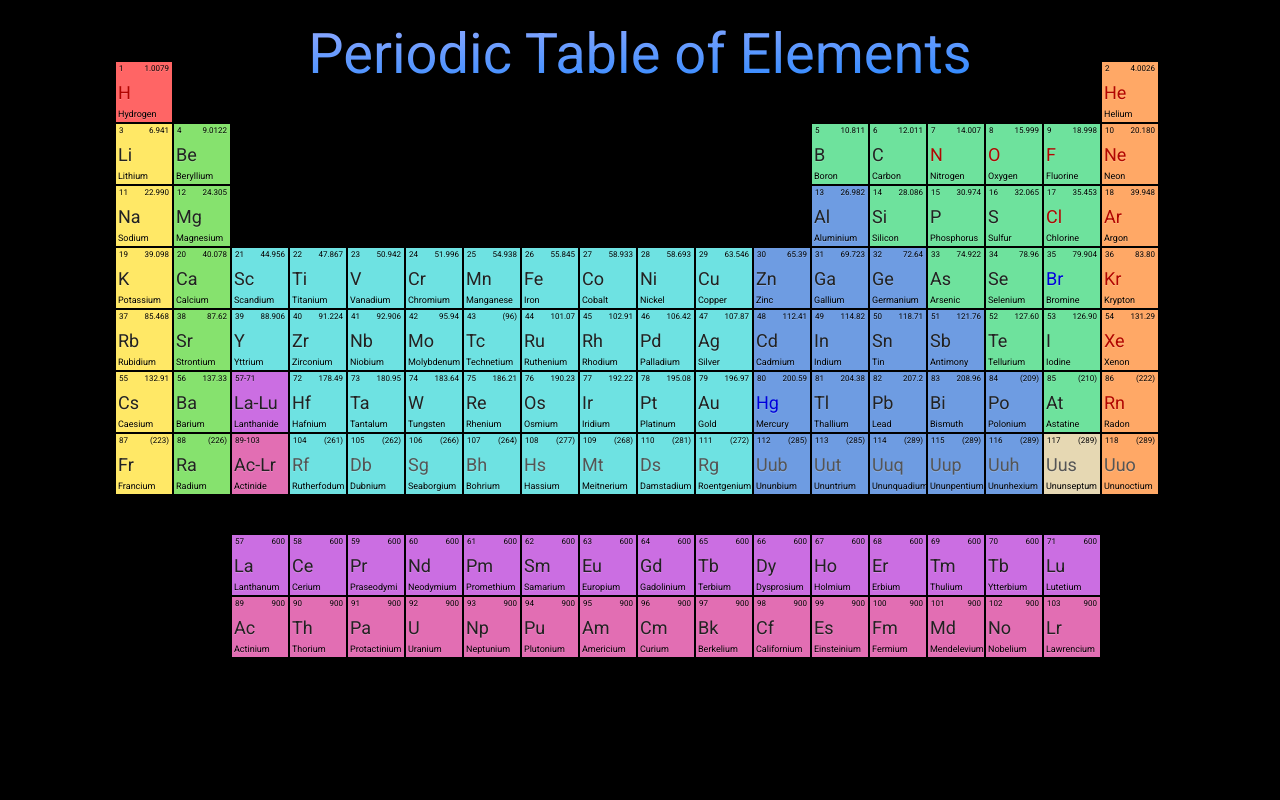
After one commit to ebylund/school.erikbylund.com, a PHP site: page /annoying/Table.php in a window 1280 px wide. The commit adds this page. Run offline with PHP 8.4, Linux system fonts and the light colour scheme.

Commit message:
rename files

```diff
--- /dev/null
+++ b/annoying/Table.php
@@ -0,0 +1,293 @@
+<!DOCTYPE html>
+<html lang="en">
+<head>
+    <meta charset="UTF-8">
+    <title></title>
+    <link href='https://fonts.googleapis.com/css?family=Roboto' rel='stylesheet' type='text/css'>
+    <link rel="stylesheet" href="./css/Table.css">
+</head>
+<body>
+
+    <div class="title_container">
+        <h1 class="site__title mega">Periodic Table of Elements</h1>
+    </div>
+
+    <div class="wrapper">
+        <ul class="main">
+
+            <!-- ROW 1 -->
+
+            <li data-pos="1" data-nb="1.0079" class="type-1 cat-2">H<span>Hydrogen</span></li>
+            <li class="empty"></li>
+            <li class="empty"></li>
+            <li class="empty"></li>
+            <li class="empty"></li>
+
+            <li class="empty"></li>
+            <li class="empty"></li>
+            <li class="empty"></li>
+            <li class="empty"></li>
+            <li class="empty"></li>
+            <li class="empty"></li>
+            <li class="empty"></li>
+            <li class="empty"></li>
+            <li class="empty"></li>
+            <li class="empty"></li>
+
+            <li class="empty"></li>
+            <li class="empty"></li>
+            <li data-pos="2" data-nb="4.0026" class="type-2 cat-2">He<span>Helium</span></li>
+
+            <!-- ROW 2 -->
+
+            <li data-pos="3" data-nb="6.941" class="type-3 cat-0">Li<span>Lithium</span></li>
+            <li data-pos="4" data-nb="9.0122" class="type-4 cat-0">Be<span>Beryllium</span></li>
+            <li class="empty"></li>
+            <li class="empty"></li>
+            <li class="empty"></li>
+
+            <li class="empty"></li>
+            <li class="empty"></li>
+            <li class="empty"></li>
+            <li class="empty"></li>
+            <li class="empty"></li>
+
+            <li class="empty"></li>
+            <li class="empty"></li>
+            <li data-pos="5" data-nb="10.811" class="type-5 cat-0">B<span>Boron</span></li>
+            <li data-pos="6" data-nb="12.011" class="type-5 cat-0">C<span>Carbon</span></li>
+            <li data-pos="7" data-nb="14.007" class="type-5 cat-2">N<span>Nitrogen</span></li>
+
+            <li data-pos="8" data-nb="15.999" class="type-5 cat-2">O<span>Oxygen</span></li>
+            <li data-pos="9" data-nb="18.998" class="type-5 cat-2">F<span>Fluorine</span></li>
+            <li data-pos="10" data-nb="20.180" class="type-2 cat-2">Ne<span>Neon</span></li>
+
+            <!-- ROW 3 -->
+
+            <li data-pos="11" data-nb="22.990" class="type-3 cat-0">Na<span>Sodium</span></li>
+            <li data-pos="12" data-nb="24.305" class="type-4 cat-0">Mg<span>Magnesium</span></li>
+            <li class="empty"></li>
+            <li class="empty"></li>
+            <li class="empty"></li>
+
+            <li class="empty"></li>
+            <li class="empty"></li>
+            <li class="empty"></li>
+            <li class="empty"></li>
+            <li class="empty"></li>
+
+            <li class="empty"></li>
+            <li class="empty"></li>
+            <li data-pos="13" data-nb="26.982" class="type-7 cat-0">Al<span>Aluminium</span></li>
+            <li data-pos="14" data-nb="28.086" class="type-5 cat-0">Si<span>Silicon</span></li>
+            <li data-pos="15" data-nb="30.974" class="type-5 cat-0">P<span>Phosphorus</span></li>
+
+            <li data-pos="16" data-nb="32.065" class="type-5 cat-0">S<span>Sulfur</span></li>
+            <li data-pos="17" data-nb="35.453" class="type-5 cat-2">Cl<span>Chlorine</span></li>
+            <li data-pos="18" data-nb="39.948" class="type-2 cat-2">Ar<span>Argon</span></li>
+
+            <!-- ROW 4 -->
+
+            <li data-pos="19" data-nb="39.098" class="type-3 cat-0">K<span>Potassium</span></li>
+            <li data-pos="20" data-nb="40.078" class="type-4 cat-0">Ca<span>Calcium</span></li>
+            <li data-pos="21" data-nb="44.956" class="type-6 cat-0">Sc<span>Scandium</span></li>
+            <li data-pos="22" data-nb="47.867" class="type-6 cat-0">Ti<span>Titanium</span></li>
+            <li data-pos="23" data-nb="50.942" class="type-6 cat-0">V<span>Vanadium</span></li>
+
+            <li data-pos="24" data-nb="51.996" class="type-6 cat-0">Cr<span>Chromium</span></li>
+            <li data-pos="25" data-nb="54.938" class="type-6 cat-0">Mn<span>Manganese</span></li>
+            <li data-pos="26" data-nb="55.845" class="type-6 cat-0">Fe<span>Iron</span></li>
+            <li data-pos="27" data-nb="58.933" class="type-6 cat-0">Co<span>Cobalt</span></li>
+            <li data-pos="28" data-nb="58.693" class="type-6 cat-0">Ni<span>Nickel</span></li>
+
+            <li data-pos="29" data-nb="63.546" class="type-6 cat-0">Cu<span>Copper</span></li>
+            <li data-pos="30" data-nb="65.39" class="type-7 cat-0">Zn<span>Zinc</span></li>
+            <li data-pos="31" data-nb="69.723" class="type-7 cat-0">Ga<span>Gallium</span></li>
+            <li data-pos="32" data-nb="72.64" class="type-7 cat-0">Ge<span>Germanium</span></li>
+            <li data-pos="33" data-nb="74.922" class="type-5 cat-0">As<span>Arsenic</span></li>
+
+            <li data-pos="34" data-nb="78.96" class="type-5 cat-0">Se<span>Selenium</span></li>
+            <li data-pos="35" data-nb="79.904" class="type-5 cat-1">Br<span>Bromine</span></li>
+            <li data-pos="36" data-nb="83.80" class="type-2 cat-2">Kr<span>Krypton</span></li>
+
+            <!-- ROW 5 -->
+
+            <li data-pos="37" data-nb="85.468" class="type-3 cat-0">Rb<span>Rubidium</span></li>
+            <li data-pos="38" data-nb="87.62" class="type-4 cat-0">Sr<span>Strontium</span></li>
+            <li data-pos="39" data-nb="88.906" class="type-6 cat-0">Y<span>Yttrium</span></li>
+            <li data-pos="40" data-nb="91.224" class="type-6 cat-0">Zr<span>Zirconium</span></li>
+            <li data-pos="41" data-nb="92.906" class="type-6 cat-0">Nb<span>Niobium</span></li>
+
+            <li data-pos="42" data-nb="95.94" class="type-6 cat-0">Mo<span>Molybdenum</span></li>
+            <li data-pos="43" data-nb="(96)" class="type-6 cat-0">Tc<span>Technetium</span></li>
+            <li data-pos="44" data-nb="101.07" class="type-6 cat-0">Ru<span>Ruthenium</span></li>
+            <li data-pos="45" data-nb="102.91" class="type-6 cat-0">Rh<span>Rhodium</span></li>
+            <li data-pos="46" data-nb="106.42" class="type-6 cat-0">Pd<span>Palladium</span></li>
+
+            <li data-pos="47" data-nb="107.87" class="type-6 cat-0">Ag<span>Silver</span></li>
+            <li data-pos="48" data-nb="112.41" class="type-7 cat-0">Cd<span>Cadmium</span></li>
+            <li data-pos="49" data-nb="114.82" class="type-7 cat-0">In<span>Indium</span></li>
+            <li data-pos="50" data-nb="118.71" class="type-7 cat-0">Sn<span>Tin</span></li>
+            <li data-pos="51" data-nb="121.76" class="type-7 cat-0">Sb<span>Antimony</span></li>
+
+            <li data-pos="52" data-nb="127.60" class="type-5 cat-0">Te<span>Tellurium</span></li>
+            <li data-pos="53" data-nb="126.90" class="type-5 cat-0">I<span>Iodine</span></li>
+            <li data-pos="54" data-nb="131.29" class="type-2 cat-2">Xe<span>Xenon</span></li>
+
+            <!-- ROW 6 -->
+
+            <li data-pos="55" data-nb="132.91" class="type-3 cat-0">Cs<span>Caesium</span></li>
+            <li data-pos="56" data-nb="137.33" class="type-4 cat-0">Ba<span>Barium</span></li>
+            <li data-pos="57-71" class="type-8 preview">La-Lu<span>Lanthanide</span></li>
+            <li data-pos="72" data-nb="178.49" class="type-6 cat-0">Hf<span>Hafnium</span></li>
+            <li data-pos="73" data-nb="180.95" class="type-6 cat-0">Ta<span>Tantalum</span></li>
+
+            <li data-pos="74" data-nb="183.64" class="type-6 cat-0">W<span>Tungsten</span></li>
+            <li data-pos="75" data-nb="186.21" class="type-6 cat-0">Re<span>Rhenium</span></li>
+            <li data-pos="76" data-nb="190.23" class="type-6 cat-0">Os<span>Osmium</span></li>
+            <li data-pos="77" data-nb="192.22" class="type-6 cat-0">Ir<span>Iridium</span></li>
+            <li data-pos="78" data-nb="195.08" class="type-6 cat-0">Pt<span>Platinum</span></li>
+
+            <li data-pos="79" data-nb="196.97" class="type-6 cat-0">Au<span>Gold</span></li>
+            <li data-pos="80" data-nb="200.59" class="type-7 cat-1">Hg<span>Mercury</span></li>
+            <li data-pos="81" data-nb="204.38" class="type-7 cat-0">Tl<span>Thallium</span></li>
+            <li data-pos="82" data-nb="207.2" class="type-7 cat-0">Pb<span>Lead</span></li>
+            <li data-pos="83" data-nb="208.96" class="type-7 cat-0">Bi<span>Bismuth</span></li>
+
+            <li data-pos="84" data-nb="(209)" class="type-7 cat-0">Po<span>Polonium</span></li>
+            <li data-pos="85" data-nb="(210)" class="type-5 cat-0">At<span>Astatine</span></li>
+            <li data-pos="86" data-nb="(222)" class="type-2 cat-2">Rn<span>Radon</span></li>
+
+            <!-- ROW 7 -->
+
+            <li data-pos="87" data-nb="(223)" class="type-3 cat-0">Fr<span>Francium</span></li>
+            <li data-pos="88" data-nb="(226)" class="type-4 cat-0">Ra<span>Radium</span></li>
+            <li data-pos="89-103" class="type-9 preview">Ac-Lr<span>Actinide</span></li>
+            <li data-pos="104" data-nb="(261)" class="type-6 cat-3">Rf<span>Rutherfodum</span></li>
+            <li data-pos="105" data-nb="(262)" class="type-6 cat-3">Db<span>Dubnium</span></li>
+
+            <li data-pos="106" data-nb="(266)" class="type-6 cat-3">Sg<span>Seaborgium</span></li>
+            <li data-pos="107" data-nb="(264)" class="type-6 cat-3">Bh<span>Bohrium</span></li>
+            <li data-pos="108" data-nb="(277)" class="type-6 cat-3">Hs<span>Hassium</span></li>
+            <li data-pos="109" data-nb="(268)" class="type-6 cat-3">Mt<span>Meitnerium</span></li>
+            <li data-pos="110" data-nb="(281)" class="type-6 cat-3">Ds<span>Damstadium</span></li>
+
+            <li data-pos="111" data-nb="(272)" class="type-6 cat-3">Rg<span>Roentgenium</span></li>
+            <li data-pos="112" data-nb="(285)" class="type-7 cat-3">Uub<span>Ununbium</span></li>
+            <li data-pos="113" data-nb="(285)" class="type-7 cat-3">Uut<span>Ununtrium</span></li>
+            <li data-pos="114" data-nb="(289)" class="type-7 cat-3">Uuq<span>Ununquadium</span></li>
+            <li data-pos="115" data-nb="(289)" class="type-7 cat-3">Uup<span>Ununpentium</span></li>
+
+            <li data-pos="116" data-nb="(289)" class="type-7 cat-3">Uuh<span>Ununhexium</span></li>
+            <li data-pos="117" data-nb="(289)" class="type-0 cat-3">Uus<span>Ununseptum</span></li>
+            <li data-pos="118" data-nb="(289)" class="type-2 cat-3">Uuo<span>Ununoctium</span></li>
+
+            <!-- First Bottom Row -->
+
+            <li class="empty bottom"></li>
+            <li class="empty bottom"></li>
+            <li data-pos="57" data-nb="600" class="type-8 bottom">La<span>Lanthanum</span></li>
+            <li data-pos="58" data-nb="600" class="type-8 bottom">Ce<span>Cerium</span></li>
+            <li data-pos="59" data-nb="600" class="type-8 bottom">Pr<span>Praseodymi</span></li>
+            <li data-pos="60" data-nb="600" class="type-8 bottom">Nd<span>Neodymium</span></li>
+            <li data-pos="61" data-nb="600" class="type-8 bottom">Pm<span>Promethium</span></li>
+            <li data-pos="62" data-nb="600" class="type-8 bottom">Sm<span>Samarium</span></li>
+            <li data-pos="63" data-nb="600" class="type-8 bottom">Eu<span>Europium</span></li>
+            <li data-pos="64" data-nb="600" class="type-8 bottom">Gd<span>Gadolinium</span></li>
+            <li data-pos="65" data-nb="600" class="type-8 bottom">Tb<span>Terbium</span></li>
+            <li data-pos="66" data-nb="600" class="type-8 bottom">Dy<span>Dysprosium</span></li>
+            <li data-pos="67" data-nb="600" class="type-8 bottom">Ho<span>Holmium</span></li>
+            <li data-pos="68" data-nb="600" class="type-8 bottom">Er<span>Erbium</span></li>
+            <li data-pos="69" data-nb="600" class="type-8 bottom">Tm<span>Thulium</span></li>
+            <li data-pos="70" data-nb="600" class="type-8 bottom">Tb<span>Ytterbium</span></li>
+            <li data-pos="71" data-nb="600" class="type-8 bottom">Lu<span>Lutetium</span></li>
+            <li class="empty bottom"></li>
+
+            <!-- Second Bottom Row -->
+
+            <li class="empty"></li>
+            <li class="empty"></li>
+            <li data-pos="89" data-nb="900" class="type-9">Ac<span>Actinium</span></li>
+            <li data-pos="90" data-nb="900" class="type-9">Th<span>Thorium</span></li>
+            <li data-pos="91" data-nb="900" class="type-9">Pa<span>Protactinium</span></li>
+            <li data-pos="92" data-nb="900" class="type-9">U<span>Uranium</span></li>
+            <li data-pos="93" data-nb="900" class="type-9">Np<span>Neptunium</span></li>
+            <li data-pos="94" data-nb="900" class="type-9">Pu<span>Plutonium</span></li>
+            <li data-pos="95" data-nb="900" class="type-9">Am<span>Americium</span></li>
+            <li data-pos="96" data-nb="900" class="type-9">Cm<span>Curium</span></li>
+            <li data-pos="97" data-nb="900" class="type-9">Bk<span>Berkelium</span></li>
+            <li data-pos="98" data-nb="900" class="type-9">Cf<span>Californium</span></li>
+            <li data-pos="99" data-nb="900" class="type-9">Es<span>Einsteinium</span></li>
+            <li data-pos="100" data-nb="900" class="type-9">Fm<span>Fermium</span></li>
+            <li data-pos="101" data-nb="900" class="type-9">Md<span>Mendelevium</span></li>
+            <li data-pos="102" data-nb="900" class="type-9">No<span>Nobelium</span></li>
+            <li data-pos="103" data-nb="900" class="type-9">Lr<span>Lawrencium</span></li>
+            <li class="empty"></li>
+
+        </ul>
+
+
+        <!-- <div class="legend">
+            <ul class="list-1">
+                <li class="cat-0"><span>C</span>Solid</li>
+                <li class="cat-1"><span>Hg</span>Liquid</li>
+                <li class="cat-2"><span>H</span>Gas</li>
+                <li class="cat-3"><span>Rf</span>Unknown</li>
+            </ul>
+
+            <ul class="list-2">
+                <li class="type-3">Alkadi metals</li>
+
+                <li class="type-8">Lanthanoids</li>
+                <li class="type-9">Actinoids</li>
+                <li class="type-7">Poor metals</li>
+                <li class="type-2">Noble gases</li>
+                <li class="type-6">Transition metals</li>
+                <li class="type-5">Other non-metals</li>
+                <li class="type-4">Alkadine earth metals</li>
+            </ul>
+        </div> -->
+
+    </div>
+
+    <div class="overlay">
+    </div>
+    <div class="content">
+        <!-- <span class="atomic">25</span>
+        <span class="short">Mn</span>
+        <span class="name">Manganese</span>
+        <div class="info">
+        <span class="meltingPoint">Melting Point: 771</span>
+        <span class="boilingPoint">Boiling Point: 352</span>
+        <span class="discovered">Discovered: 1901</span>
+    -->
+    </div>
+
+    <!-- <div id="gradient"/> -->
+    <script src="./bower_components/jquery/dist/jquery.min.js" charset="utf-8"></script>
+    <script src="./bower_components/animate.css/animate.css" charset="utf-8"></script>
+    <script src="./js/Table.js" charset="utf-8"></script>
+    <!-- <script>
+      function testAnim(x) {
+        $('#animationSandbox').removeClass().addClass(x + ' animated').one('webkitAnimationEnd mozAnimationEnd MSAnimationEnd oanimationend animationend', function(){
+          $(this).removeClass();
+        });
+      };
+
+      $(document).ready(function(){
+        $('.js--triggerAnimation').click(function(e){
+          e.preventDefault();
+          var anim = $('.js--animations').val();
+          testAnim(anim);
+        });
+
+        $('.js--animations').change(function(){
+          var anim = $(this).val();
+          testAnim(anim);
+        });
+      });
+
+  </script> -->
+
+</body>
+</html>
--- a/annoying/css/sampleTable.css
+++ b/annoying/css/Table.css
@@ -289,4 +289,4 @@ body {
     .main .preview span {
       padding-top: 13px; } }
 
-/*# sourceMappingURL=sampleTable.css.map */
+/*# sourceMappingURL=Table.css.map */
```
Also changed, not shown: annoying/js/Table.js (renamed from annoying/js/sampleTable.js), annoying/scss/Table.scss (renamed from annoying/scss/sampleTable.scss), 2 other files.
